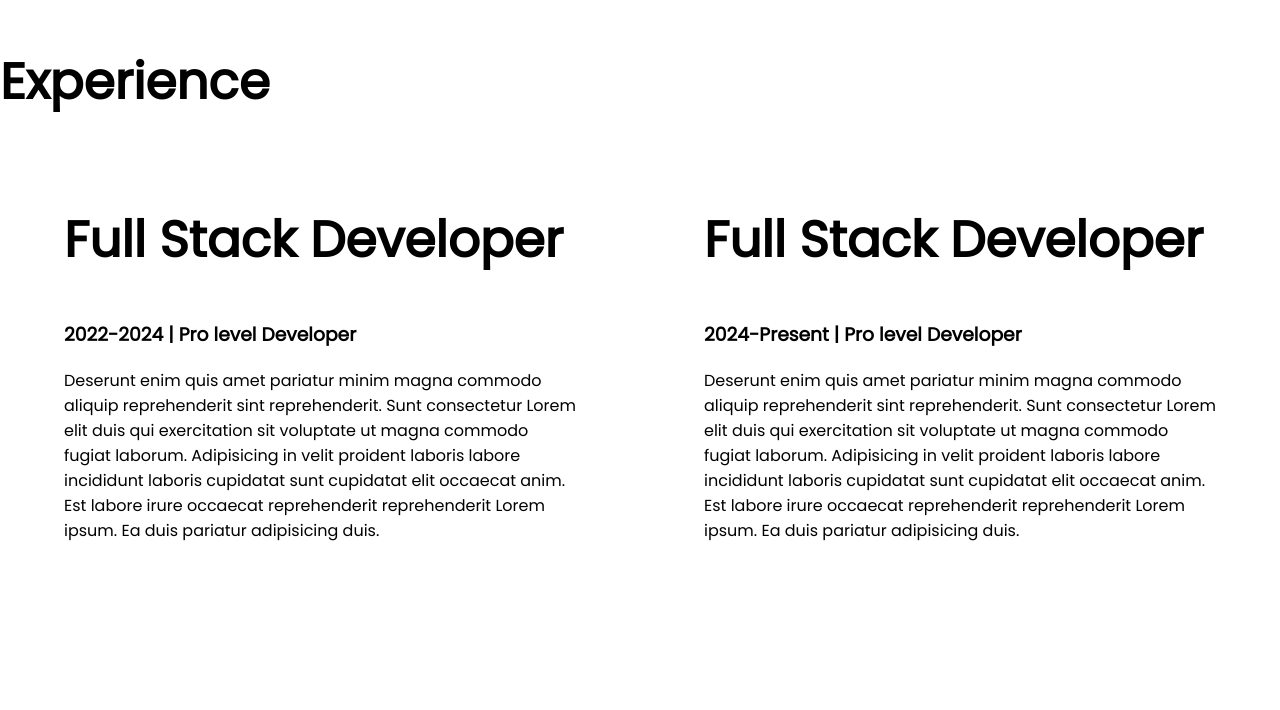
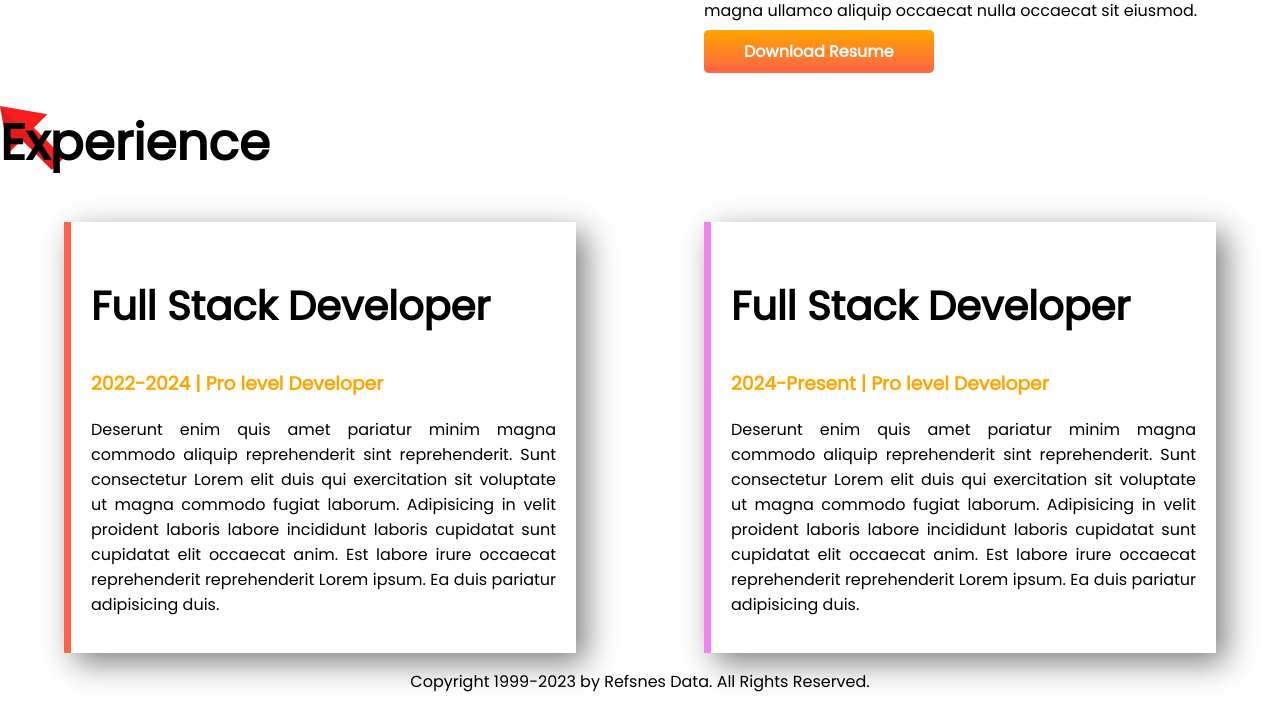
Before and after one commit to Hasib98/PROGRAMMING-HERO, a plain HTML site: page MILESTONE-1/projects/project-pratise/index.html in a window 1280 px wide. Shown: the part 1101-1811 px from the top of the page. Before the commit the page ends 1660 px from the top, so only its background shows below. Drawn offline with Linux system fonts and the light colour scheme.

Commit message:
Borer img,footer,

```diff
--- a/MILESTONE-1/projects/project-pratise/css/style.css
+++ b/MILESTONE-1/projects/project-pratise/css/style.css
@@ -4,6 +4,10 @@ body{
 }
 h1{
     font-size: 50px;
+}
+
+h2{
+    font-size: 40px;
 }
 
 .orange-color{
@@ -19,6 +23,7 @@ h1{
     width: 50%;
     padding-left: 5%;
     padding-right: 5%;
+
 }
 
 
@@ -49,3 +54,39 @@ h1{
     background-position: right;
 
 }
+
+.experience-area{
+    background-image: url(../images/arrow.png);
+    background-size: 5%;
+    background-repeat: no-repeat;
+
+}
+.experience-item{
+    width: 40%;
+    margin-left: 5% ;
+    margin-right: 5%;
+    padding: 20px;
+    box-shadow: 10px 10px 30px gray;
+
+
+
+
+}
+
+.experience-item p{
+    text-align: justify;
+}
+
+
+#full-stack-developer{
+    border-left: 7px solid tomato;
+}
+
+
+#baby-web-developer{
+    border-left: 7px solid violet;
+}
+
+footer p{
+    text-align: center;
+}
--- a/MILESTONE-1/projects/project-pratise/index.html
+++ b/MILESTONE-1/projects/project-pratise/index.html
@@ -47,17 +47,17 @@
     <section class="experience-area ">
         <h1> Experience </h1>
         <div class="flexible_container">
-            <div class="half-width">
-                <h1> Full Stack Developer </h1>
-                <h3> 2022-2024 | Pro level Developer</h3>
+            <div id="full-stack-developer" class="experience-item">
+                <h2> Full Stack Developer </h2>
+                <h3 class="orange-color"> 2022-2024 | Pro level Developer</h3>
                 <p>
                     Deserunt enim quis amet pariatur minim magna commodo aliquip reprehenderit sint reprehenderit. Sunt consectetur Lorem elit duis qui exercitation sit voluptate ut magna commodo fugiat laborum. Adipisicing in velit proident laboris labore incididunt laboris cupidatat sunt cupidatat elit occaecat anim. Est labore irure occaecat reprehenderit reprehenderit Lorem ipsum. Ea duis pariatur adipisicing duis.
                 </p>
             </div>
 
-            <div class="half-width ">
-                <h1> Full Stack Developer </h1>
-                <h3> 2024-Present | Pro level Developer</h3>
+            <div id="baby-web-developer" class="experience-item">
+                <h2> Full Stack Developer </h2>
+                <h3 class="orange-color"> 2024-Present | Pro level Developer</h3>
                 <p>
                     Deserunt enim quis amet pariatur minim magna commodo aliquip reprehenderit sint reprehenderit. Sunt consectetur Lorem elit duis qui exercitation sit voluptate ut magna commodo fugiat laborum. Adipisicing in velit proident laboris labore incididunt laboris cupidatat sunt cupidatat elit occaecat anim. Est labore irure occaecat reprehenderit reprehenderit Lorem ipsum. Ea duis pariatur adipisicing duis.
                 </p>
@@ -68,4 +68,8 @@
 
 
 </body>
+
+<footer>
+        <p>   Copyright 1999-2023 by Refsnes Data. All Rights Reserved.  </p>
+</footer>
 </html>
```
